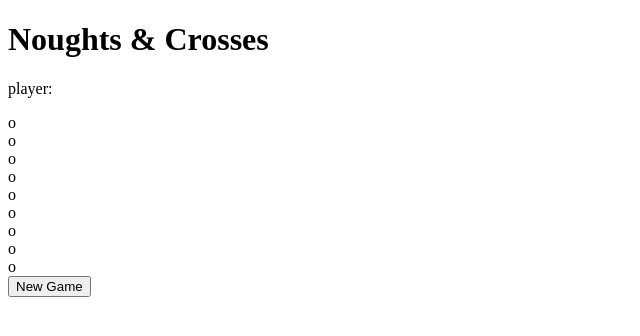
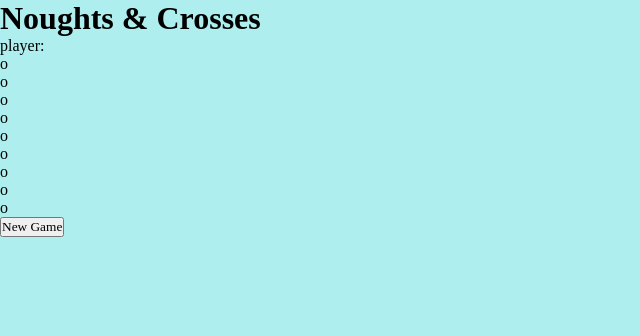
Before and after one commit to Sneha14-Gupta/noughts-crosses, a website built with Parcel: page index.html in a window 1280 px wide. Shown: the whole page, without its empty margins (0-640 px from the left). Built offline with nearby package versions, Linux system fonts and the light colour scheme.

Commit message:
font loaded

```diff
--- a/assets/scss/main.scss
+++ b/assets/scss/main.scss
@@ -0,0 +1,14 @@
+* {
+  margin: 0;
+  padding: 0;
+  box-sizing: border-box;
+
+}
+body {
+  background-color: paleturquoise;
+  font-size: "DM Sans";
+}
+
+button,input{
+    font-family: inherit;
+}
--- a/index.html
+++ b/index.html
@@ -5,6 +5,9 @@
     <meta name="viewport" content="width=device-width, initial-scale=1.0">
     <title>Noughts & Crosses</title>
     <link rel="stylesheet" href="assets/scss/main.scss">
+    <link rel="preconnect" href="https://fonts.googleapis.com">
+<link rel="preconnect" href="https://fonts.gstatic.com" crossorigin>
+<link href="https://fonts.googleapis.com/css2?family=DM+Sans:ital,opsz,wght@0,9..40,100..1000;1,9..40,100..1000&display=swap" rel="stylesheet">
 </head>
 <body>
     <main>
```
